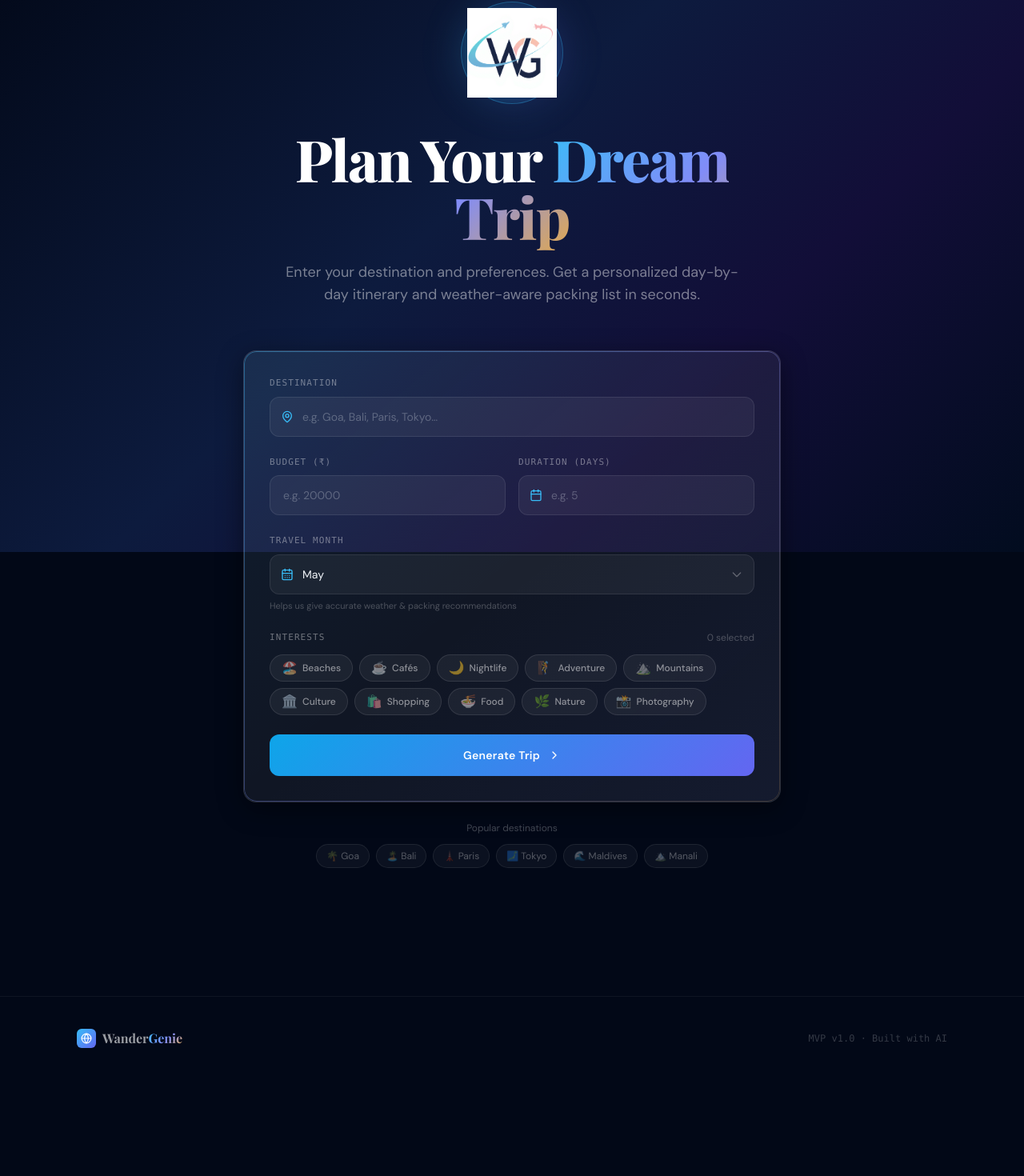
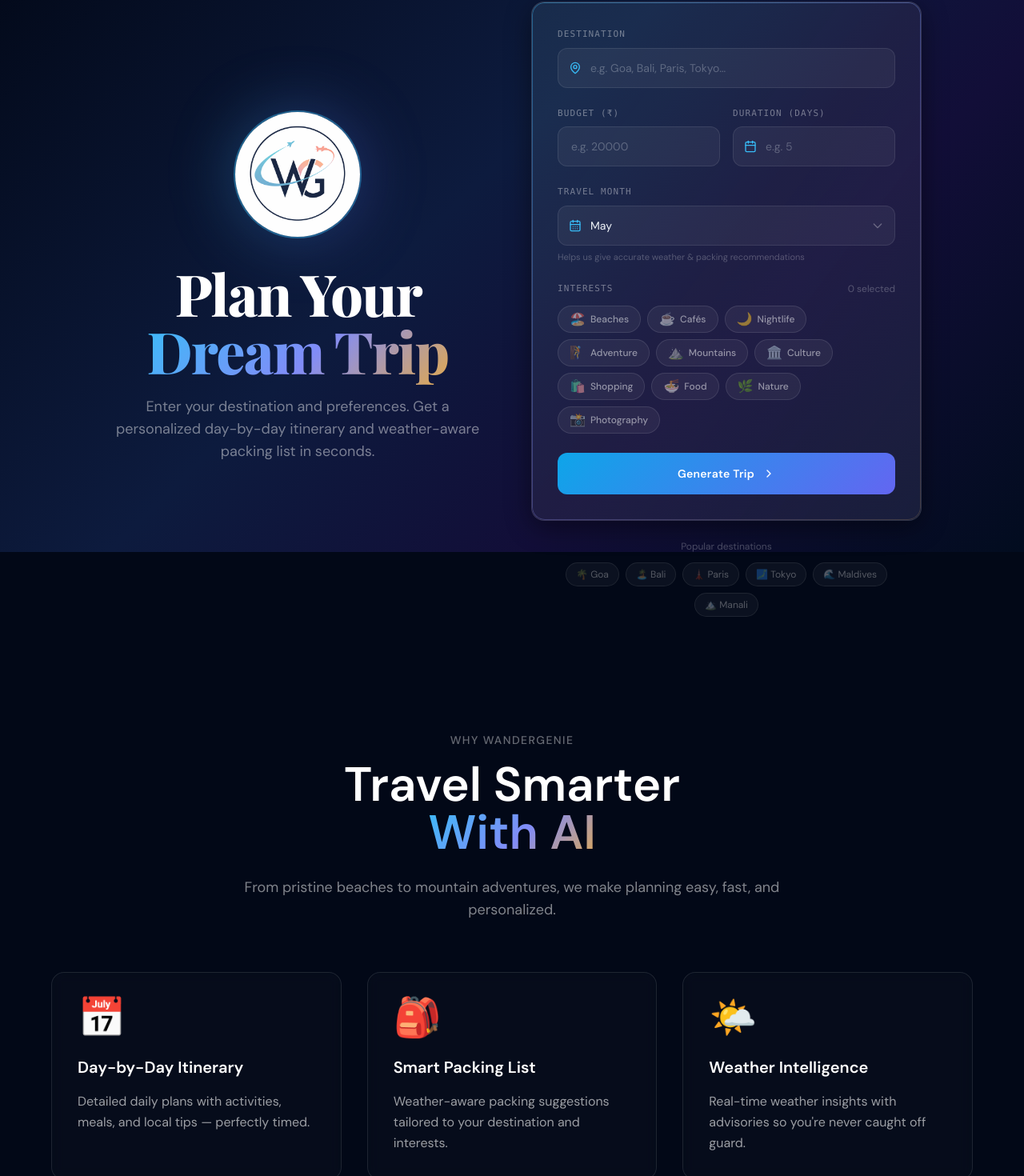
Before and after one commit to vanimakhija/wander-genie, a Next.js app in the folder frontend/: page / in a window 1280 px wide. Shown: the part 110-1580 px from the top of the page at 80% size. Before the commit the page ends 1460 px from the top, so only its background shows below. Built offline with nearby package versions, Linux system fonts and the light colour scheme.

Commit message:
made logo better

```diff
--- a/frontend/src/app/page.tsx
+++ b/frontend/src/app/page.tsx
@@ -5,6 +5,7 @@
 import HeroSection from '@/components/HeroSection'
 import TripForm from '@/components/TripForm'
 import LoadingScreen from '@/components/LoadingScreen'
+import FeaturesSection from '@/components/FeaturesSection'
 import Footer from '@/components/Footer'
 import { generateItinerary, TRIP_STORAGE_KEY, FORM_STORAGE_KEY } from '@/lib/api'
 import type { TripRequest } from '@/lib/types'
@@ -47,18 +48,22 @@
       <Navbar />
 
       <main className="relative z-10 px-4 pb-16 pt-28 sm:px-6 lg:px-8">
-        <div className="mx-auto max-w-2xl">
+        <div className="mx-auto max-w-5xl">
+          <div className="flex flex-col md:flex-row items-center justify-between gap-12">
+            {/* Left: Logo and Heading */}
+            <div className="w-full md:w-1/2 flex flex-col items-center md:items-start">
               <HeroSection />
+            </div>
+            {/* Right: Input Form */}
+            <div className="w-full md:w-1/2 flex flex-col items-center">
               <TripForm onSubmit={handleSubmit} isLoading={loading} />
-
               {error && (
-            <div className="mt-4 rounded-xl border border-red-500/20 bg-red-500/10 p-4 text-center">
+                <div className="mt-4 w-full rounded-xl border border-red-500/20 bg-red-500/10 p-4 text-center">
                   <p className="text-sm text-red-300">{error}</p>
                 </div>
               )}
-
               {/* Popular destinations */}
-          <div className="animate-fade-up delay-700 mt-6 text-center">
+              <div className="animate-fade-up delay-700 mt-6 text-center w-full">
                 <p className="mb-3 text-xs text-white/25">Popular destinations</p>
                 <div className="flex flex-wrap justify-center gap-2">
                   {['🌴 Goa', '🏝️ Bali', '🗼 Paris', '🗾 Tokyo', '🌊 Maldives', '🏔️ Manali'].map((d) => (
@@ -69,7 +74,11 @@
                 </div>
               </div>
             </div>
+          </div>
+        </div>
       </main>
+
+      <FeaturesSection />
 
       <Footer />
     </div>
--- /dev/null
+++ b/frontend/src/components/FeaturesSection.tsx
@@ -0,0 +1,56 @@
+'use client'
+
+export default function FeaturesSection() {
+  const features = [
+    {
+      icon: '📅',
+      title: 'Day-by-Day Itinerary',
+      description: 'Detailed daily plans with activities, meals, and local tips — perfectly timed.',
+    },
+    {
+      icon: '🎒',
+      title: 'Smart Packing List',
+      description: 'Weather-aware packing suggestions tailored to your destination and interests.',
+    },
+    {
+      icon: '🌤️',
+      title: 'Weather Intelligence',
+      description: "Real-time weather insights with advisories so you're never caught off guard.",
+    },
+  ]
+
+  return (
+    <section className="relative py-20 px-4 sm:px-6 lg:px-8">
+      <div className="mx-auto max-w-6xl">
+        {/* Header */}
+        <div className="mb-16 text-center">
+          <p className="mb-4 text-sm font-medium text-white/40 uppercase tracking-widest">
+            Why WanderGenie
+          </p>
+          <h2 className="text-4xl sm:text-5xl lg:text-6xl font-extrabold text-white mb-6">
+            Travel Smarter
+            <br />
+            <span className="gradient-text">With AI</span>
+          </h2>
+          <p className="mx-auto max-w-2xl text-lg text-white/50">
+            From pristine beaches to mountain adventures, we make planning easy, fast, and personalized.
+          </p>
+        </div>
+
+        {/* Features Grid */}
+        <div className="grid md:grid-cols-3 gap-8">
+          {features.map((feature, index) => (
+            <div
+              key={index}
+              className="group rounded-2xl border border-white/10 bg-white/[.02] p-8 backdrop-blur transition-all duration-300 hover:border-white/20 hover:bg-white/[.05]"
+            >
+              <div className="mb-6 text-5xl">{feature.icon}</div>
+              <h3 className="mb-4 text-xl font-bold text-white">{feature.title}</h3>
+              <p className="text-base leading-relaxed text-white/60">{feature.description}</p>
+            </div>
+          ))}
+        </div>
+      </div>
+    </section>
+  )
+}
--- a/frontend/src/components/HeroSection.tsx
+++ b/frontend/src/components/HeroSection.tsx
@@ -6,15 +6,15 @@
     <div className="mb-10 text-center sm:mb-14">
       {/* Logo */}
       <div className="animate-fade-up delay-100 mb-8 inline-flex items-center justify-center">
-        <div className="group relative h-32 w-32 transition-all duration-300 hover:scale-110">
-          <div className="absolute inset-0 rounded-full bg-gradient-to-r from-brand-400/20 to-indigo-500/20 blur-xl transition-all duration-300 group-hover:bg-gradient-to-r group-hover:from-brand-400/40 group-hover:to-indigo-500/40" />
-          <div className="relative flex h-full w-full items-center justify-center rounded-full border border-brand-400/30 bg-brand-500/5 backdrop-blur transition-all duration-300 group-hover:border-brand-400/60 group-hover:bg-brand-500/10">
+        <div className="group relative">
+          <div className="absolute inset-0 rounded-full bg-gradient-to-r from-brand-400/30 to-indigo-500/30 blur-2xl transition-all duration-300 group-hover:from-brand-400/50 group-hover:to-indigo-500/50 group-hover:blur-3xl h-40 w-40" />
+          <div className="relative overflow-hidden rounded-full border-2 border-brand-400/40 transition-all duration-300 group-hover:border-brand-400/70 group-hover:scale-110 h-40 w-40">
             <Image
               src="/logo.png"
               alt="WanderGenie Logo"
-              width={128}
-              height={128}
-              className="h-28 w-28 transition-transform duration-300 group-hover:scale-110"
+              width={160}
+              height={160}
+              className="h-full w-full object-cover transition-transform duration-300 group-hover:scale-110"
               priority
             />
           </div>
```
Also changed, not shown: frontend/public/logo.png. Lines whose indentation alone changed are shown as unchanged.
